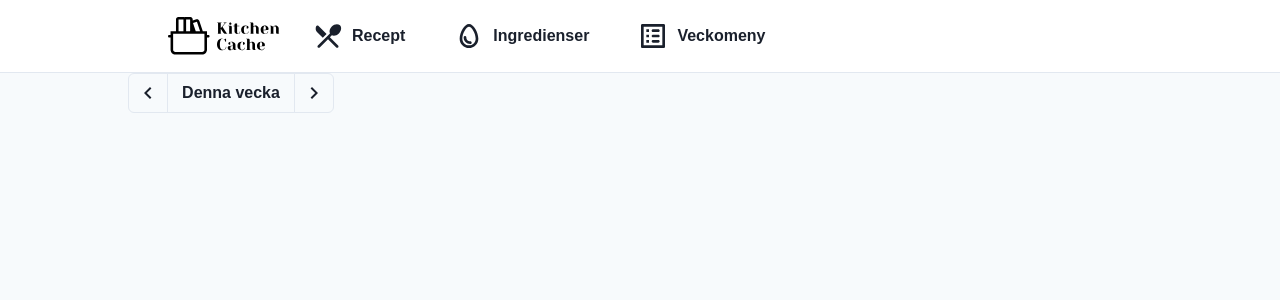
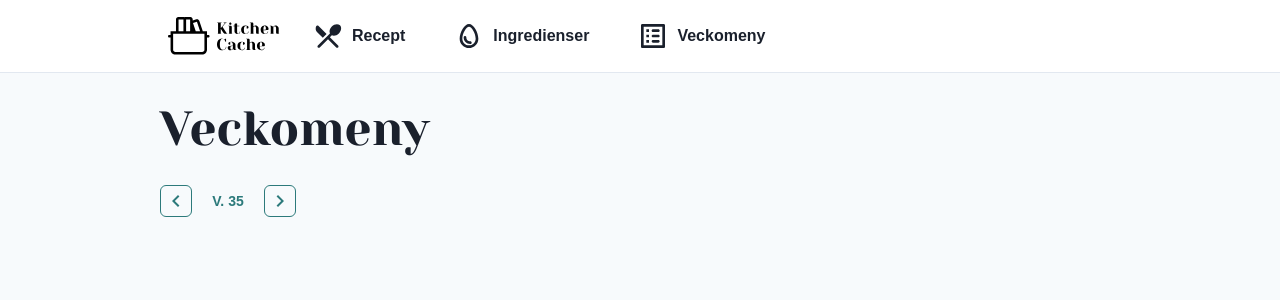
Before and after one commit to teojonsater/kitchen-cache-v2, a React (Create React App) app in the folder client/: page /weekmenu in a window 1280 px wide. Shown: the top 300 px of the page. Built offline with nearby package versions, Linux system fonts and the light colour scheme.

Commit message:
Added heading and styling

```diff
--- a/client/src/pages/WeekMenuPage/WeekMenuPage.tsx
+++ b/client/src/pages/WeekMenuPage/WeekMenuPage.tsx
@@ -1,5 +1,5 @@
-import React from "react";
-import { useState } from "react";
+import React, { useState } from "react";
+import { Heading, VStack } from "@chakra-ui/react";
 import SelectedWeekController from "./components/SelectedWeekController";
 import getCurrentWeekNumber from "./utils/getCurrentWeekNumber";
 
@@ -26,6 +26,10 @@ function WeekmenuPage() {
 	};
 
 	return (
+		<VStack spacing="8" align="start" p="8">
+			<Heading as="h1" size="2xl">
+				Veckomeny
+			</Heading>
 			<SelectedWeekController
 				onSelectedWeekNumberDecrease={handleSelectedWeekNumberDecrease}
 				onSelectedWeekNumberIncrease={handleSelectedWeekNumberIncrease}
@@ -33,6 +37,7 @@ function WeekmenuPage() {
 				weekNumber={selectedWeekNumber}
 				currentWeekNumber={currentWeekNumber}
 			/>
+		</VStack>
 	);
 }
 
--- a/client/src/pages/WeekMenuPage/components/SelectedWeekController.tsx
+++ b/client/src/pages/WeekMenuPage/components/SelectedWeekController.tsx
@@ -26,30 +26,29 @@ function SelectedWeekController({
 }: Props) {
 	return (
 		<HStack>
-			<ButtonGroup isAttached variant="outline">
+			<ButtonGroup size="sm" colorScheme="teal">
 				<IconButton
 					onClick={() => {
 						onSelectedWeekNumberDecrease();
 					}}
 					aria-label="Previous week"
 					icon={<Icon as={KeyboardArrowLeftIcon} />}
+					variant="outline"
 				/>
-				<Button w={"32"}>
-					{currentWeekNumber === weekNumber
-						? "Denna vecka"
-						: `V. ${weekNumber}`}
+				<Button
+					w="14"
+					onClick={onBackToCurrentWeekBtnClick}
+					variant="ghost"
+				>
+					V. {weekNumber}
 				</Button>
 				<IconButton
 					onClick={onSelectedWeekNumberIncrease}
 					aria-label="Next week"
 					icon={<Icon as={KeyboardArrowRightIcon} />}
+					variant="outline"
 				/>
 			</ButtonGroup>
-			{currentWeekNumber !== weekNumber && (
-				<Button onClick={onBackToCurrentWeekBtnClick} variant="outline">
-					Tillbaka till denna vecka
-				</Button>
-			)}
 		</HStack>
 	);
 }
```
Lines whose indentation alone changed are shown as unchanged.
